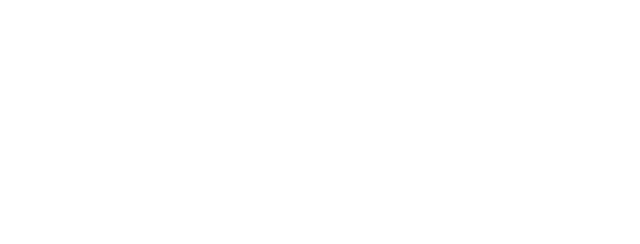
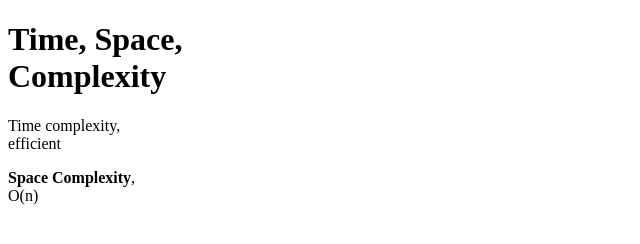
Before and after one commit to acciojob/time-and-space-complexity-rrtiwari, a website: page main.html in a window 1280 px wide. Shown: the whole page, without its empty margins (0-640 px from the left). Drawn offline with Linux system fonts and the light colour scheme.

Commit message:
created a submission

```diff
--- a/main.html
+++ b/main.html
@@ -7,7 +7,21 @@
 </head>
 
 <body>
-	<!-- the entire body must be written by student -->
+	<h1>
+	Time, Space,
+	<br>
+    Complexity
+	</h1>
+	<p>
+	 Time complexity,
+	 <br>
+	 efficient
+	</p>
+	<p>
+	 <b>Space Complexity</b>,
+	 <br>
+	 O(n)
+	</p>
     <script type="text/javascript" src="./script.js">
 </script>
 
```
